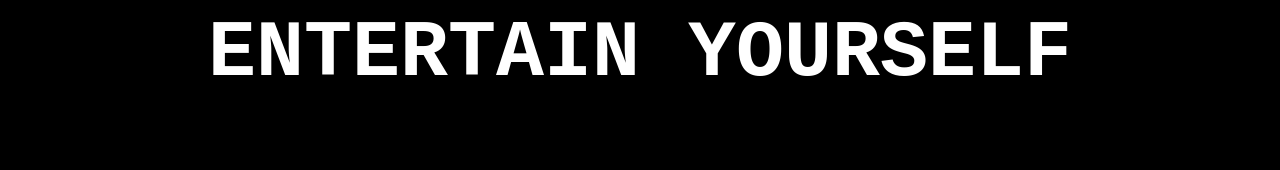
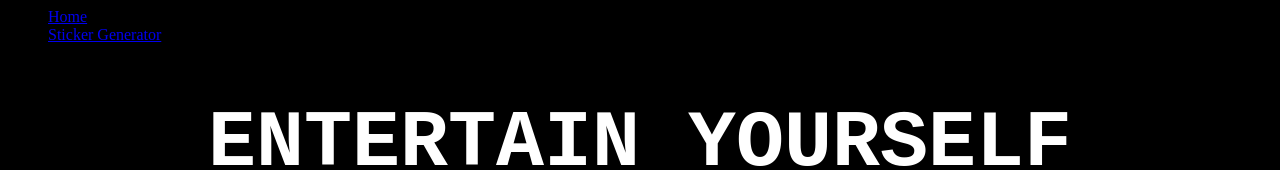
Before and after one commit to hari-co/hari-co.github.io, a plain HTML site: page index.html in a window 1280 px wide. Shown: the top 170 px of the page. Drawn offline with Linux system fonts and the light colour scheme.

Commit message:
Update index.html
unordered list nav bar

```diff
--- a/index.html
+++ b/index.html
@@ -5,6 +5,10 @@
   </head>
 
   <body>
+    <ul>
+      <li><a href="index.html">Home</a></li>
+      <li><a href="sticker.html">Sticker Generator</a></li>
+    </ul>
     <h1 class="title" data-value="ENTERTAIN YOURSELF">ENTERTAIN YOURSELF</h1>
     <div class="center">
       <span class="card">
```
